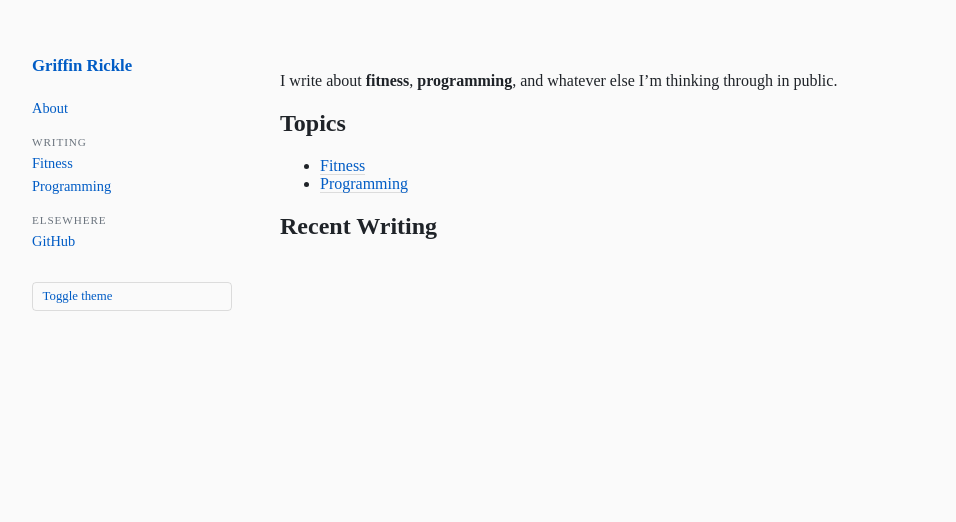
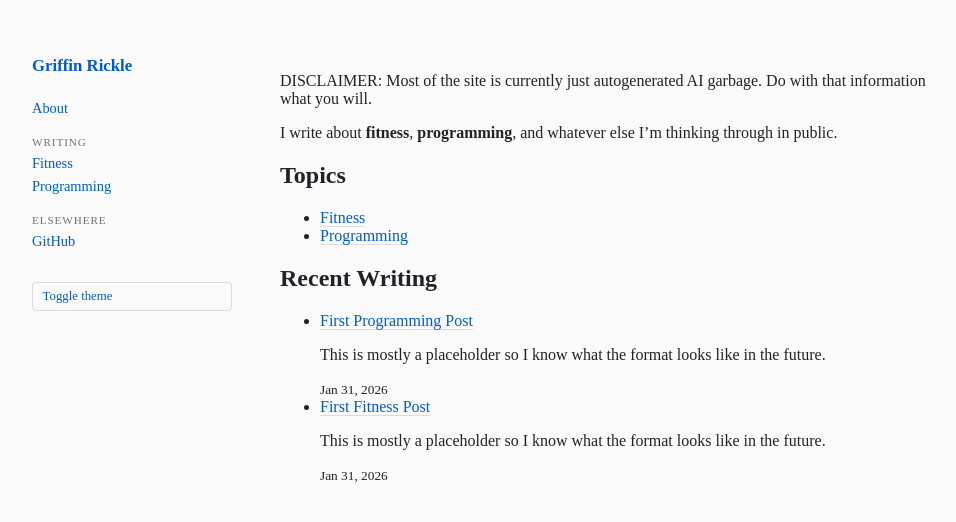
Before and after one commit to griffin-rickle/griffin-rickle.github.io, a Jekyll site: the page built from index.md, in a window 1280 px wide. Shown: the top 522 px of the page, without its empty margins (58-1014 px from the left). Built offline with Jekyll 4.4.1, drawn with Linux system fonts in a browser that asks for light colours.

Commit message:
Add posts to Recent Writing and AI Disclaimer

```diff
--- a/index.md
+++ b/index.md
@@ -2,6 +2,8 @@
 layout: default
 title: Home
 ---
+
+DISCLAIMER: Most of the site is currently just autogenerated AI garbage. Do with that information what you will.
 
 I write about **fitness**, **programming**, and whatever else I’m thinking through in public.
 
@@ -11,3 +13,12 @@ I write about **fitness**, **programming**, and whatever else I’m thinking thr
 - [Programming](/programming/)
 
 ## Recent Writing
+<ul>
+  {% for post in site.posts limit:5 %}
+  <li>
+    <a href="{{ post.url }}">{{ post.title }}</a>
+    <p>{{ post.excerpt | strip_html | truncate: 100 }}</p>
+    <small>{{ post.date | date: "%b %-d, %Y" }}</small>
+  </li>
+  {% endfor %}
+</ul>
```
